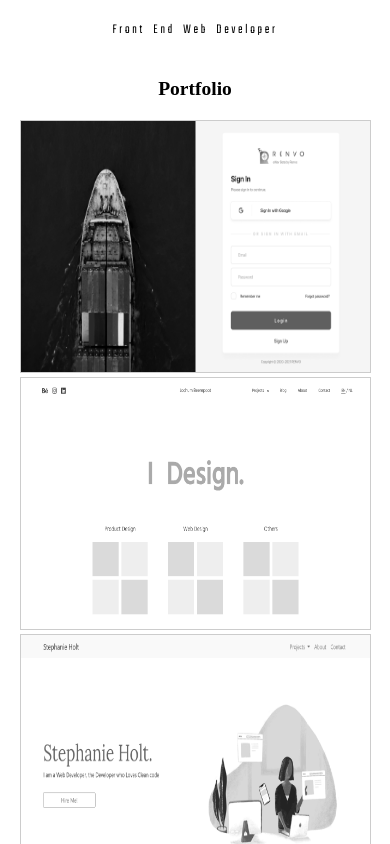
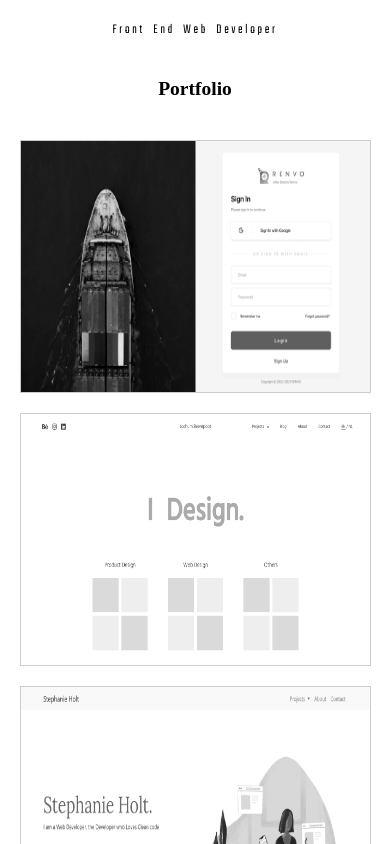
Before and after one commit to Default007s/new-folio-react, a React (Create React App) app: page / in a window 390 px wide. Shown: the part 740-1584 px from the top of the page. Built offline with nearby package versions, Linux system fonts and the light colour scheme; a web font is replaced by a local one.

Commit message:
portfolio bug fixed

```diff
--- a/src/Components/Portfolio.js
+++ b/src/Components/Portfolio.js
@@ -21,7 +21,7 @@ export default function Portfolio() {
 
         <div className='port2 port'>
           <motion.img
-          initial = {{ scale: 1, marginTop: 50,opacity: 0 }}
+          initial = {{ marginTop: 50,opacity: 0 }}
           whileInView = {{ margin: 0, opacity: 1, transition:{ duration:1 }}}
           whileHover={{filter:['grayscale(1)', 'grayscale(0)'], scale:[1, 1.1], zIndex:[0, 1]}}
           src={jochum}></motion.img>
--- a/src/Styles/portfolio.css
+++ b/src/Styles/portfolio.css
@@ -33,13 +33,17 @@
 
 @media (max-width: 550px) {
     .portContainer{
-        gap: 2vw;
+        gap: 0;
     }
     .Portfolio h1 {
         font-size: 4vw;
     }
+    .port{
+        margin-top: 20px;
+    }
     .port img{
         height: 30vh;
+        margin: 0 !important;
         margin: 5vw 0;
     }
 }
@@ -51,6 +55,5 @@
     .portContainer{
         grid-template-columns: 1fr;
         grid-template-rows: 1fr 1fr 1fr 1fr;
-        gap: 1vw;
     }
 }
```
